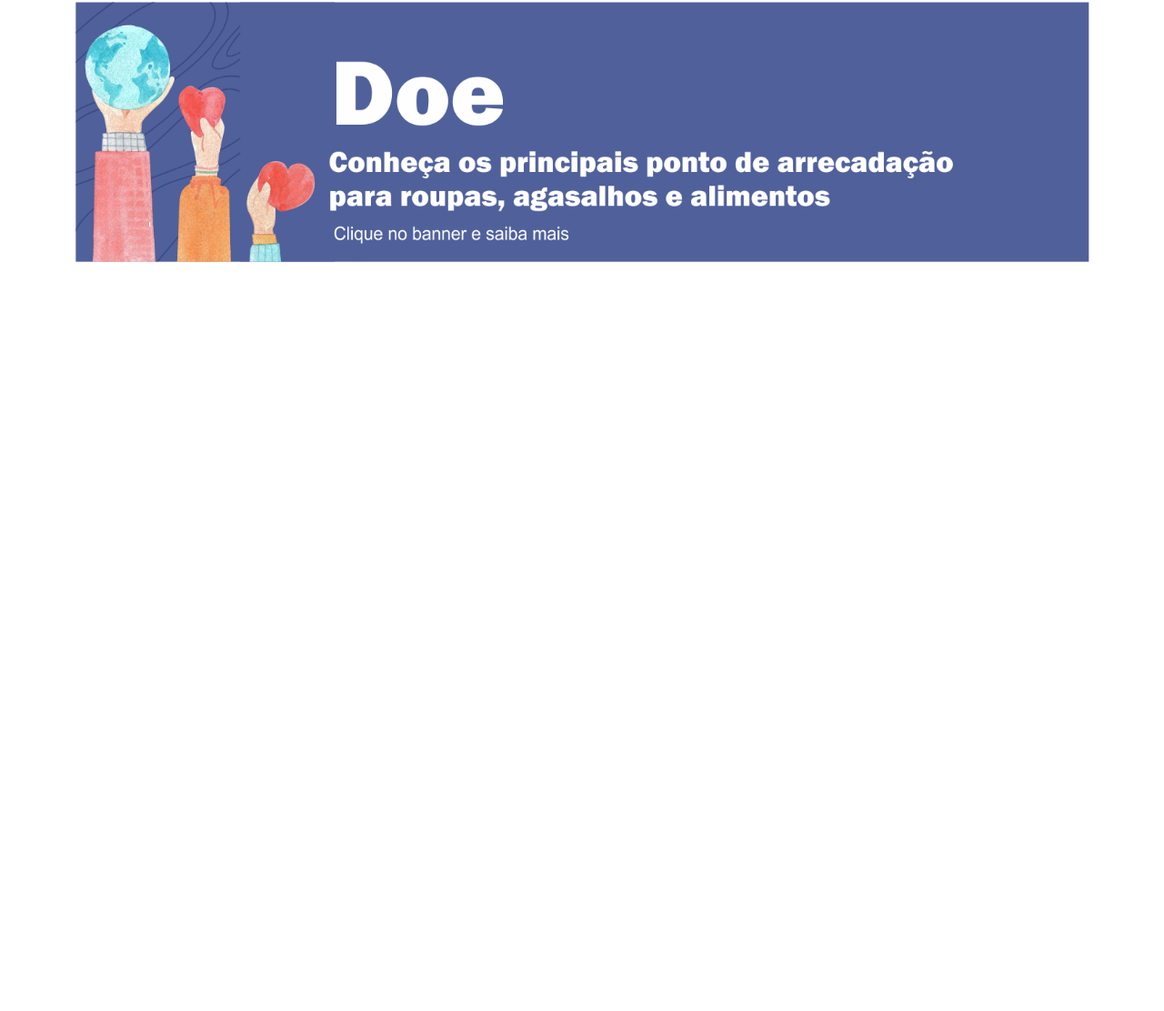
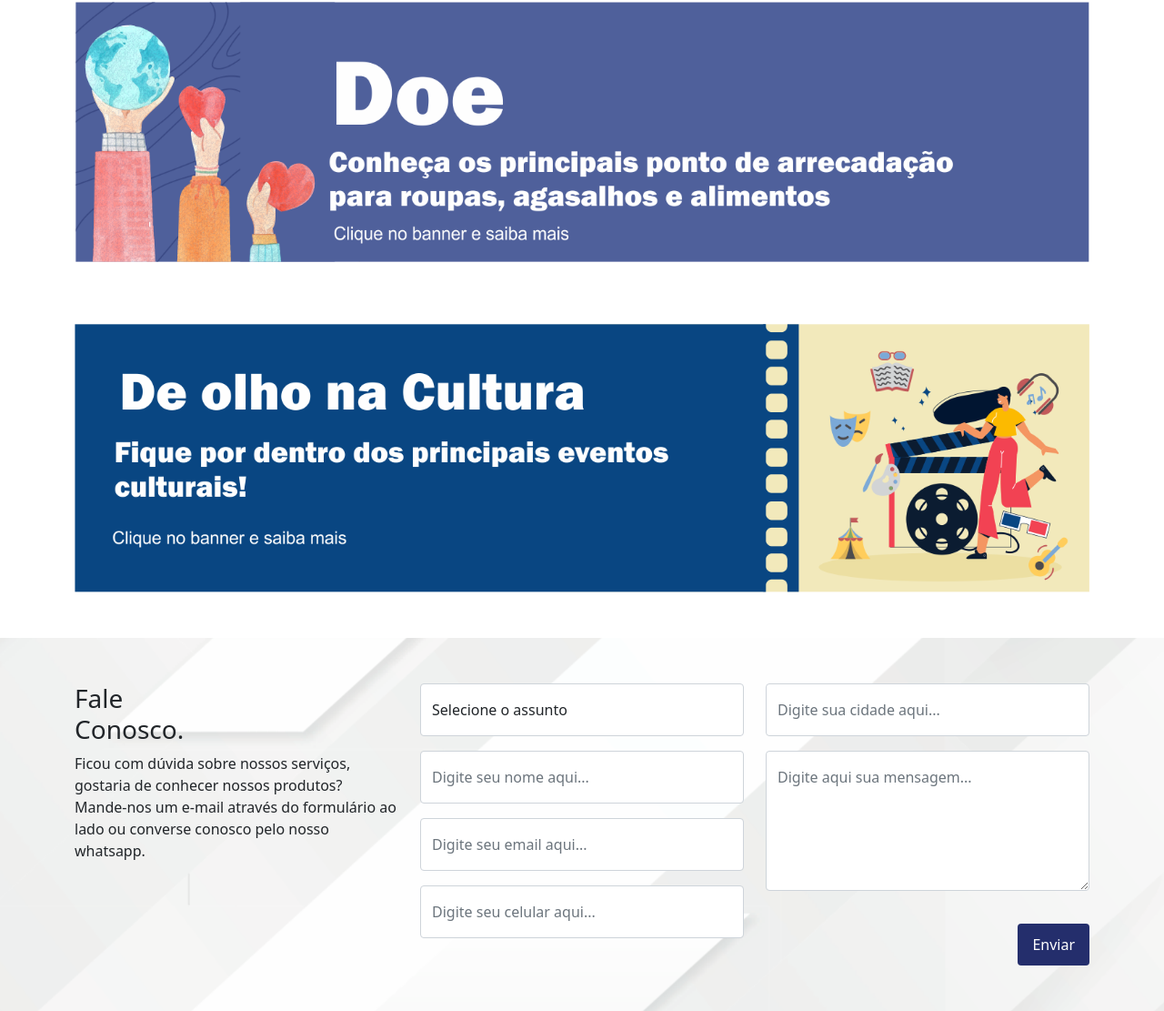
Before and after one commit to BrunaOliv/projeto_community, a plain HTML site: page index.html in a window 1280 px wide. Shown: the part 2316-3427 px from the top of the page at 91% size. Before the commit the page ends 2622 px from the top, so only its background shows below. Drawn offline with nearby package versions, Linux system fonts and the light colour scheme.

Commit message:
Adição de banner cultural e seção de formulário

```diff
--- a/css/estilo.css
+++ b/css/estilo.css
@@ -68,6 +68,11 @@ a{
 .carousel-control-next, .carousel-control-prev{
     color: #242E6C !important;
 }
+/*-------Contato
+-----------------------*/
+#contato{
+    background: url(../imagens/fundo-form.png) no-repeat center;
+}
 /*-----Typography
 -----------------*/
 h1{
--- a/index.html
+++ b/index.html
@@ -150,11 +150,11 @@ gratuitamente em nossa plataforma.</p>
             <span class="carousel-control-next-icon" aria-hidden="true"></span>
             <span class="visually-hidden">Next</span>
           </button>
-        </div> <!--Inicio carousel Blog-->
+        </div> <!--Fim carousel Blog-->
       </section> <!--Fim Blog-->
 
 
-      <section id="doacao">
+      <section id="doacao"> <!--Inicio banner doação-->
         <div class="container">
             <div class="row">
                 <div class="col-md-12">
@@ -162,8 +162,64 @@ gratuitamente em nossa plataforma.</p>
                 </div>
             </div>
         </div>
-      </section>
+      </section><!--Fim banner doação-->
 
+      <section id="doacao" class="caixa"> <!--Inicio banner cultura-->
+        <div class="container">
+            <div class="row">
+                <div class="col-md-12">
+                    <a href="#"><img src="imagens/banner-cultura.png" class="img-fluid"></a>
+                </div>
+            </div>
+        </div>
+      </section><!--Fim banner cultura-->
+
+    <section id="contato" class="caixa"> <!--Inico Formulário contato-->
+        <div class="container">
+            <div class="row">
+                <div class="col-md-4">
+                    <h3>Fale <br /> Conosco.</h3>
+				    <p>Ficou com dúvida sobre nossos serviços, gostaria de conhecer nossos produtos? Mande-nos um e-mail através do formulário ao lado ou converse conosco pelo nosso whatsapp.</p>
+                </div>
+             <div class="col-md-4">
+                    <div class="input-group mb-3">
+                        <select class="form-control py-3">
+                            <option>Selecione o assunto</option>
+                            <option>Sou um Prestado autônomo</option>
+                            <option>Estou procurando um prestador</option>
+                            <option>Quero anunciar uma vaga de emprego</option>
+                            <option>Cultural</option>
+                            <option>Doações</option>
+                            <option>Outros</option>
+                        </select>
+                    </div>
+                    <div class="input-group mb-3">
+                        <input class="form-control py-3" type="text" placeholder="Digite seu nome aqui...">
+                    </div>
+                     <div class="input-group mb-3">
+                        <input class="form-control py-3" type="text" placeholder="Digite seu email aqui...">
+                    </div>
+                     <div class="input-group mb-3">
+                        <input class="form-control py-3" type="text" placeholder="Digite seu celular aqui...">
+                    </div>
+
+
+                </div>
+                <div class="col-md-4">
+                     <div class="input-group mb-3">
+                        <input class="form-control py-3" type="text" placeholder="Digite sua cidade aqui...">
+                    </div>
+                    <div class="input-group mb-3">
+                        <textarea class="form-control py-3" placeholder="Digite aqui sua mensagem..." class="input-textarea input-group" rows="5" cols="33"></textarea>
+                    </div>
+                    <div class="d-flex justify-content-end">
+                        <button class="btn buttom-custom">Enviar</button>
+                    </div>
+                </div>
+
+            </div>
+        </div>
+    </section> <!--Inico Formulário contato-->
 
 
 
```
Also changed, not shown: imagens/Capturar.PNG (added), imagens/banner-cultura.png (added), imagens/fundo-form.png (added).
